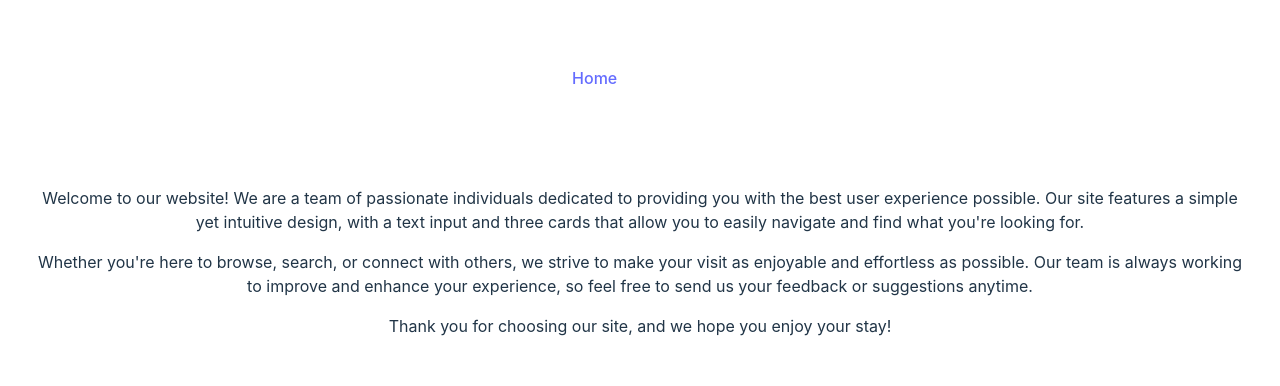
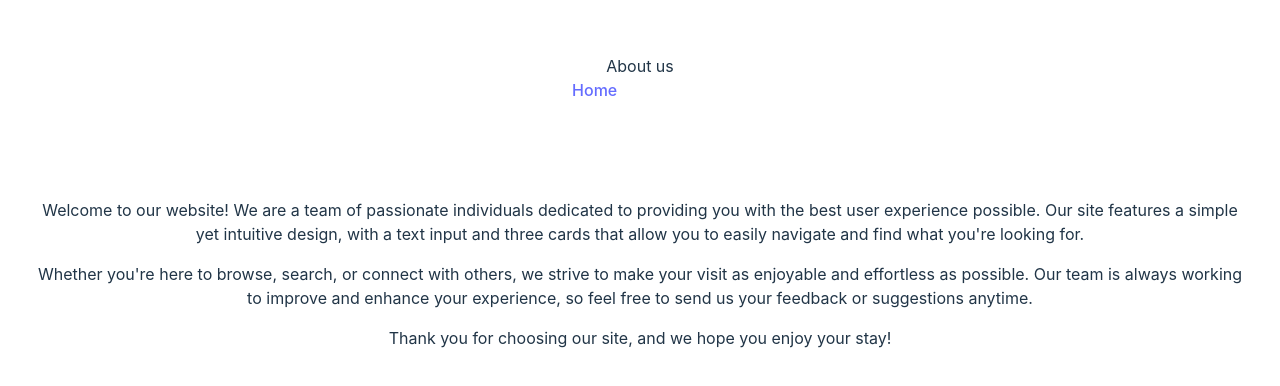
Before and after one commit to cascadetile/rs-school-react-course, a React (Vite) app: page /about-us in a window 1280 px wide. Shown: the part 190-576 px from the top of the page. Built offline with nearby package versions, Linux system fonts and the light colour scheme.

Commit message:
fix: show page title in header

```diff
--- a/src/pages/AboutUs/index.tsx
+++ b/src/pages/AboutUs/index.tsx
@@ -6,6 +6,7 @@ export class AboutUs extends React.Component {
   render(): React.ReactNode {
     return (
       <div className="about-us">
+        <div>About us</div>
         <NavMenu />
         <p className="about-us__p">
           Welcome to our website! We are a team of passionate
--- a/src/pages/Home/index.tsx
+++ b/src/pages/Home/index.tsx
@@ -8,6 +8,7 @@ export class Home extends React.Component {
   render(): React.ReactNode {
     return (
       <div className="home">
+        <div>Home</div>
         <NavMenu />
         <Searchbar />
         <CardGroup>
--- a/src/pages/PageNotFound/index.tsx
+++ b/src/pages/PageNotFound/index.tsx
@@ -5,6 +5,7 @@ export class PageNotFound extends React.Component {
   render(): React.ReactNode {
     return (
       <div className="page-not-found">
+        <div>Not Found</div>
         <h1>404</h1>
         <p>This page does not exist</p>
         <p>Now <Link to="/">go home</Link></p>
```
